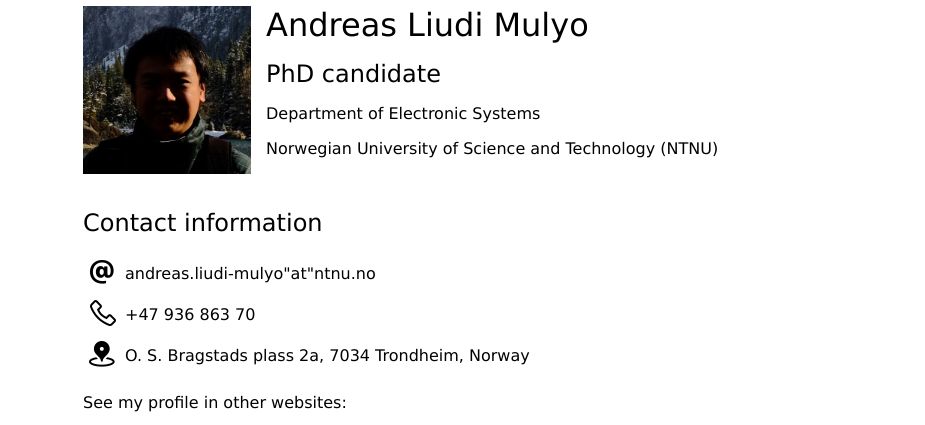
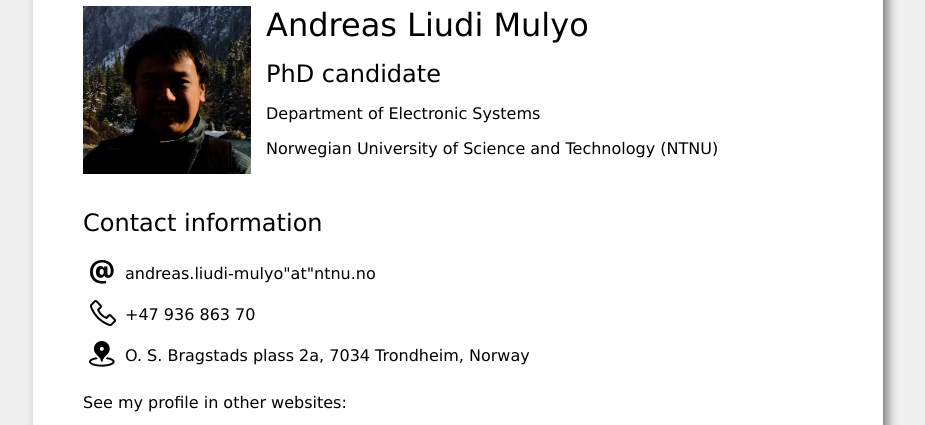
Before and after one commit to andreasliudimulyo/andreasliudimulyo.github.io, a plain HTML site: page index.html in a window 1280 px wide. Shown: the part 93-518 px from the top of the page, without its empty margins (182-1107 px from the left). Drawn offline with Linux system fonts and the light colour scheme.

Commit message:
Update index.html

```diff
--- a/index.html
+++ b/index.html
@@ -6,7 +6,7 @@
 	<link rel='icon' href='favicon.ico' type='image/x-icon'/ >
 	<style>
 	body {
-		background: #fff;
+		background: #F0F0F0;
 		font-family: "Verdana";
 	}
 
@@ -14,7 +14,11 @@
 		max-width: 750px;
 		margin: auto;
 		background: #fff;
-		padding: 10px;
+		padding-top: 10px;
+		padding-left: 50px;
+		padding-bottom: 10px;
+		padding-right: 50px;
+		box-shadow: 5px 5px 10px grey;
 	}
 
 	.btn {
```
